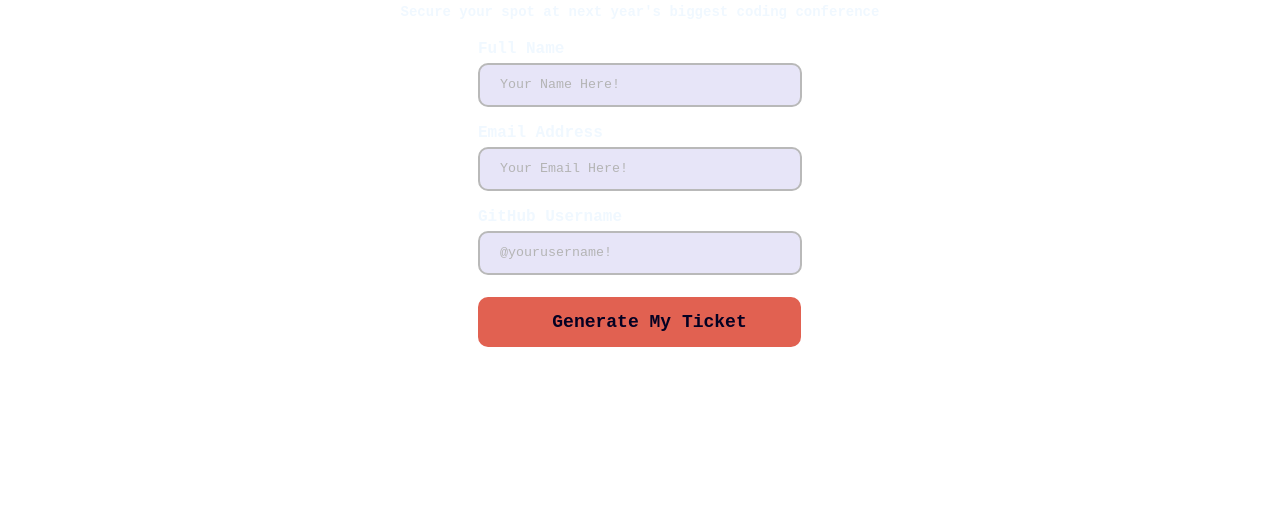
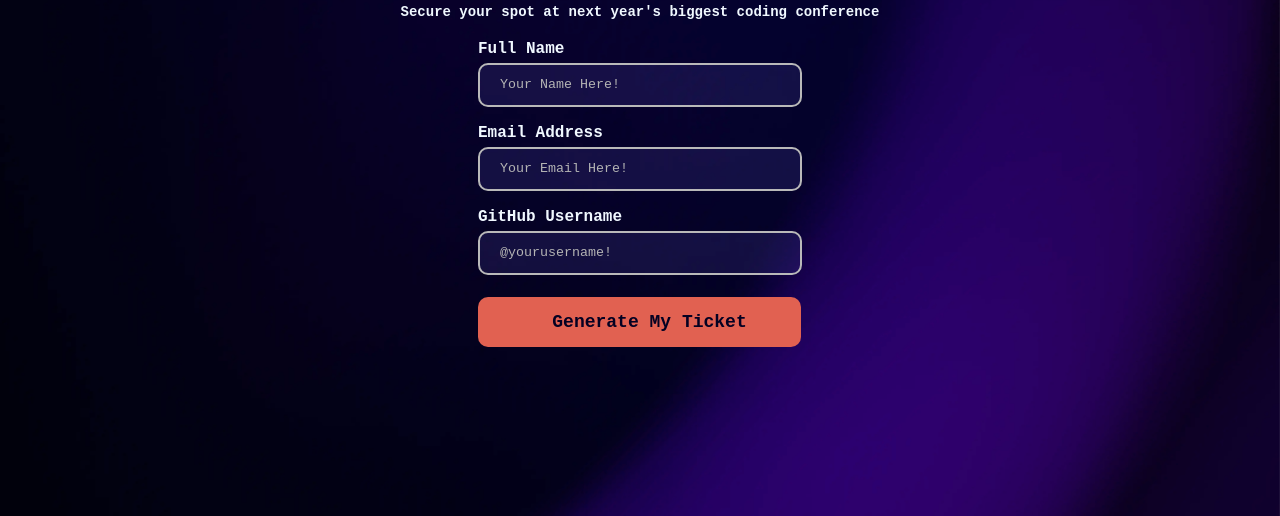
Before and after one commit to OnelMartinez/Ticket-Generate, a plain HTML site: page index.html in a window 1280 px wide. Shown: the part 284-800 px from the top of the page. Drawn offline with Linux system fonts and the light colour scheme.

Commit message:
Update styles.css

```diff
--- a/css/styles.css
+++ b/css/styles.css
@@ -11,7 +11,7 @@
 }*/
 
 header {
-     background-image: url(./images/background-desktop.png);
+     background-image: url(/images/background-desktop.png);
     background-size: cover;
     width: 100%;
     height: 100vh;
```
